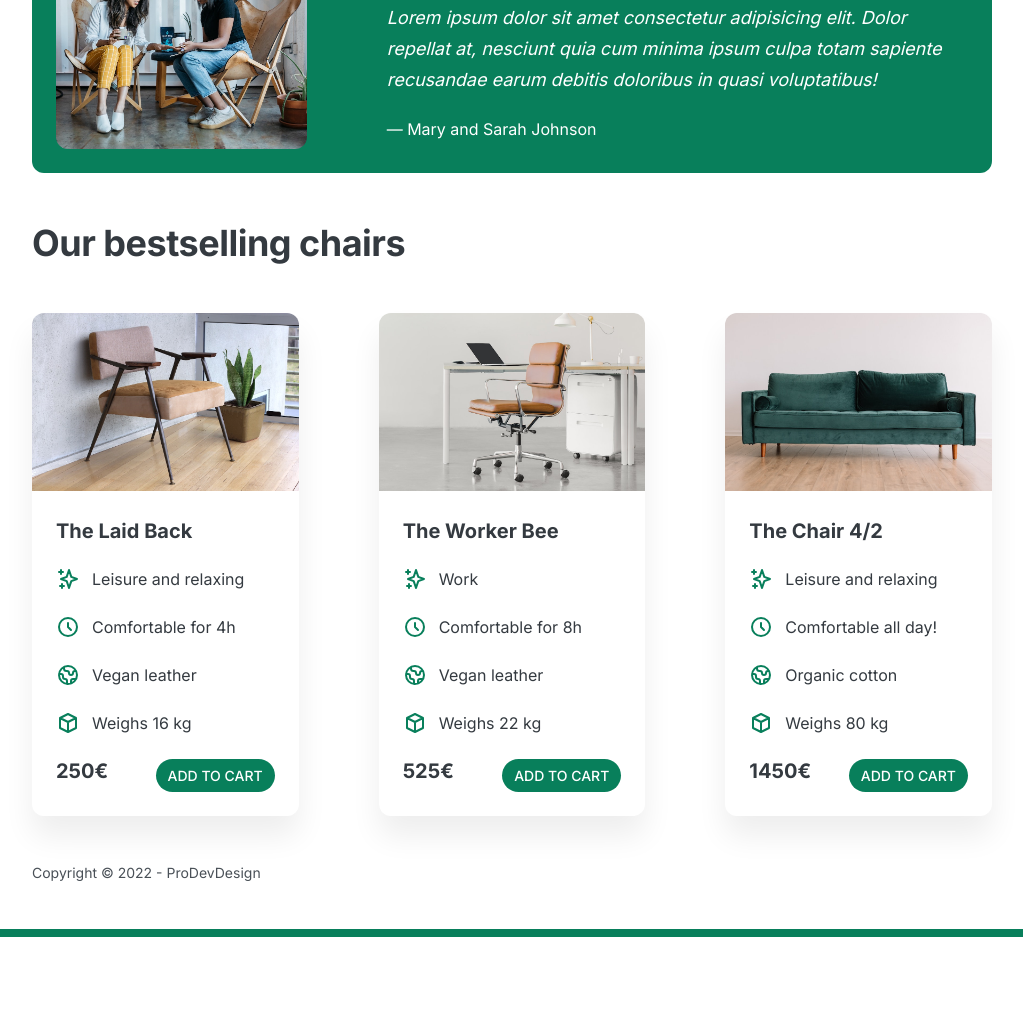
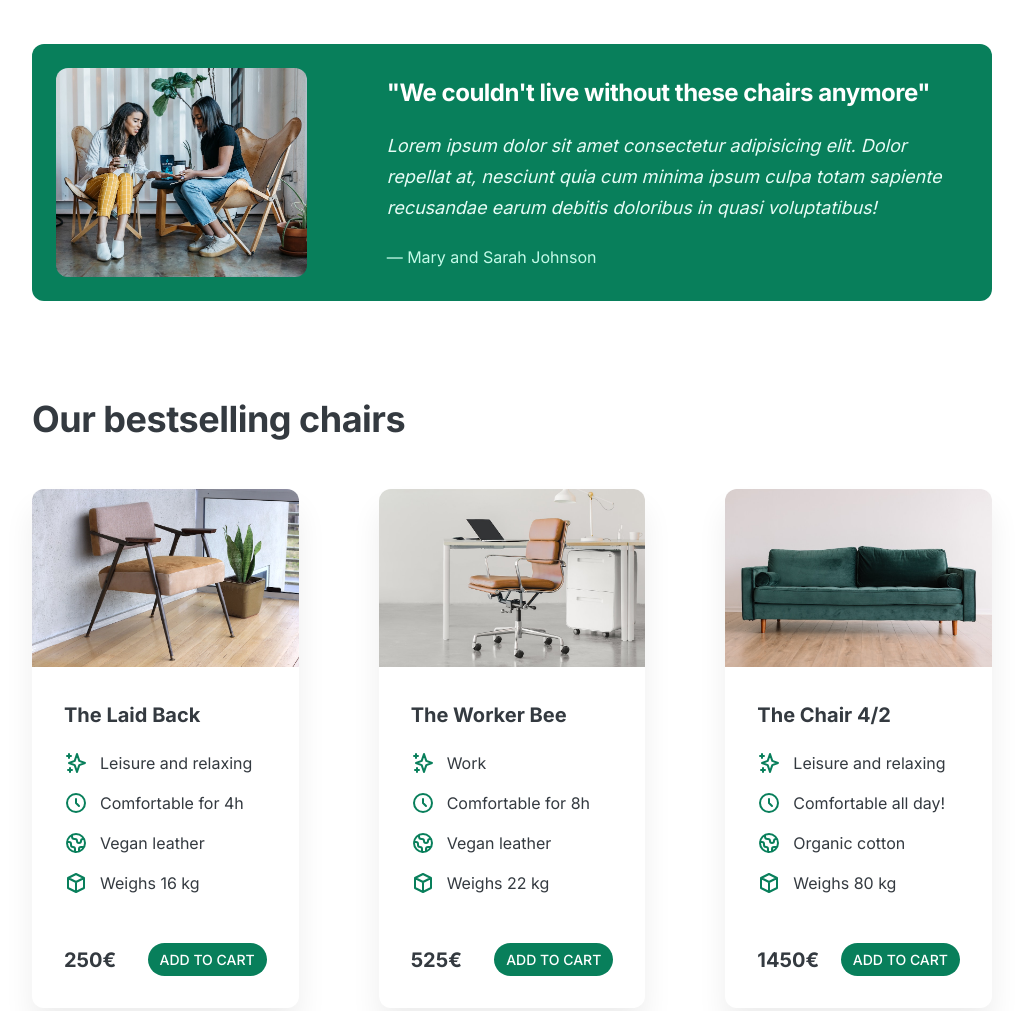
Before and after one commit to KacperPolarczyk/Furniture-Project, a plain HTML site: page index.html in a window 1280 px wide. Shown: the part 1073-2084 px from the top of the page, without its empty margins (128-1151 px from the left). Before the commit the page ends 2010 px from the top, so only its background shows below. Drawn offline with Linux system fonts and the light colour scheme.

Commit message:
Add files via upload

```diff
--- a/style.css
+++ b/style.css
@@ -40,6 +40,7 @@ nav a {
   grid-column: 2 / -1;
   justify-self: end;
   align-self: center;
+  margin-top: 20px;
 }
 
 .website-link:link,
@@ -75,7 +76,7 @@ nav a {
 
 header,
 section {
-  margin-bottom: 48px;
+  margin-bottom: 96px;
 }
 
 h2 {
@@ -131,7 +132,7 @@ header {
   display: grid;
   grid-template-columns: repeat(2, 1fr);
   column-gap: 80px;
-  margin-top: 8px;
+  margin-top: 32px;
 }
 
 .header-text-box {
@@ -139,7 +140,7 @@ header {
 }
 
 h1 {
-  margin-bottom: 24px;
+  margin-bottom: 32px;
   font-size: 44px;
   line-height: 1.1;
   letter-spacing: -1px;
@@ -164,7 +165,7 @@ img {
   stroke: #087f5b;
   width: 32px;
   height: 32px;
-  margin-bottom: 16px;
+  margin-bottom: 24px;
 }
 
 .features-title {
@@ -200,6 +201,11 @@ img {
   margin-bottom: 24px;
   font-size: 18px;
   line-height: 1.7;
+  color: #e6fcf5;
+}
+
+.testimonial-author {
+  color: #c3fae8;
 }
 
 /* CHAIRS */
@@ -215,7 +221,7 @@ img {
 }
 
 .chair-box {
-  padding: 24px;
+  padding: 32px;
 }
 
 h3 {
@@ -225,14 +231,14 @@ h3 {
 
 .chair-details {
   list-style: none;
-  margin-bottom: 24px;
+  margin-bottom: 48px;
 }
 
 .chair-details li {
   display: flex;
   align-items: center;
   gap: 12px;
-  margin-bottom: 24px;
+  margin-bottom: 16px;
 }
 
 .chair-details li:last-child {
@@ -248,6 +254,7 @@ h3 {
 .chair-price {
   display: flex;
   justify-content: space-between;
+  align-items: center;
   font-size: 20px;
 }
 
```
